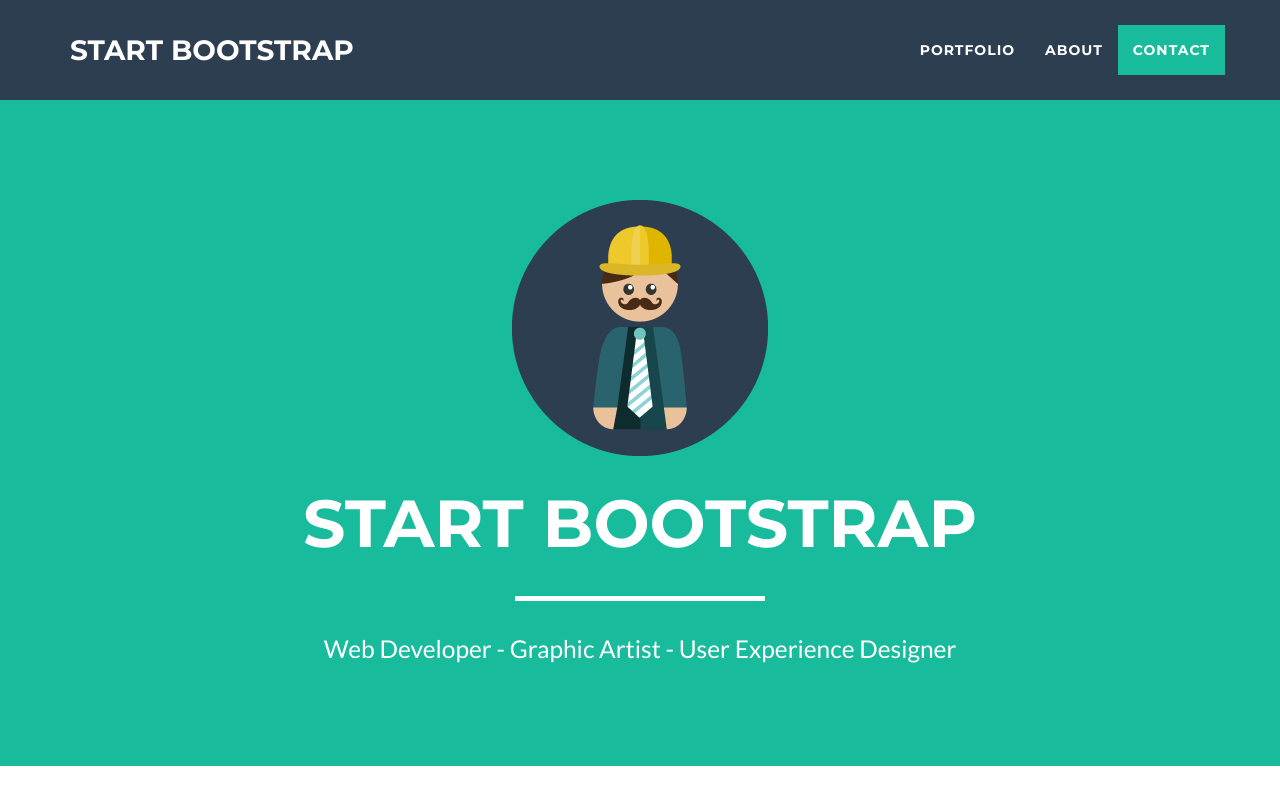
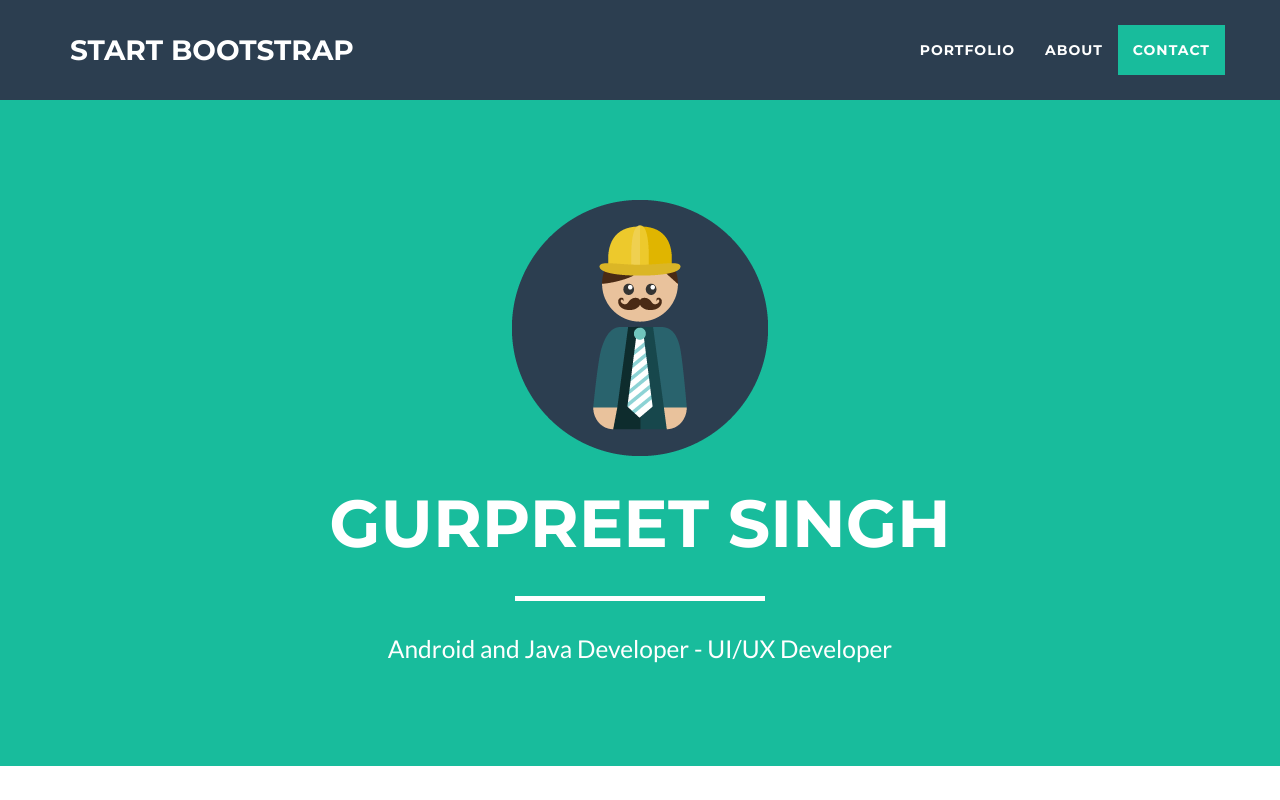
Before and after one commit to GurpreetSK95/gurpreetsk.github.io, a website: page index.html in a window 1280 px wide. Shown: the top 800 px of the page. Drawn offline with nearby package versions, Linux system fonts and the light colour scheme.

Commit message:
Update index.html

```diff
--- a/index.html
+++ b/index.html
@@ -73,9 +73,9 @@
                 <div class="col-lg-12">
                     <img class="img-responsive" src="img/profile.png" alt="">
                     <div class="intro-text">
-                        <span class="name">Start Bootstrap</span>
+                        <span class="name">Gurpreet Singh</span>
                         <hr class="star-light">
-                        <span class="skills">Web Developer - Graphic Artist - User Experience Designer</span>
+                        <span class="skills">Android and Java Developer - UI/UX Developer</span>
                     </div>
                 </div>
             </div>
```
